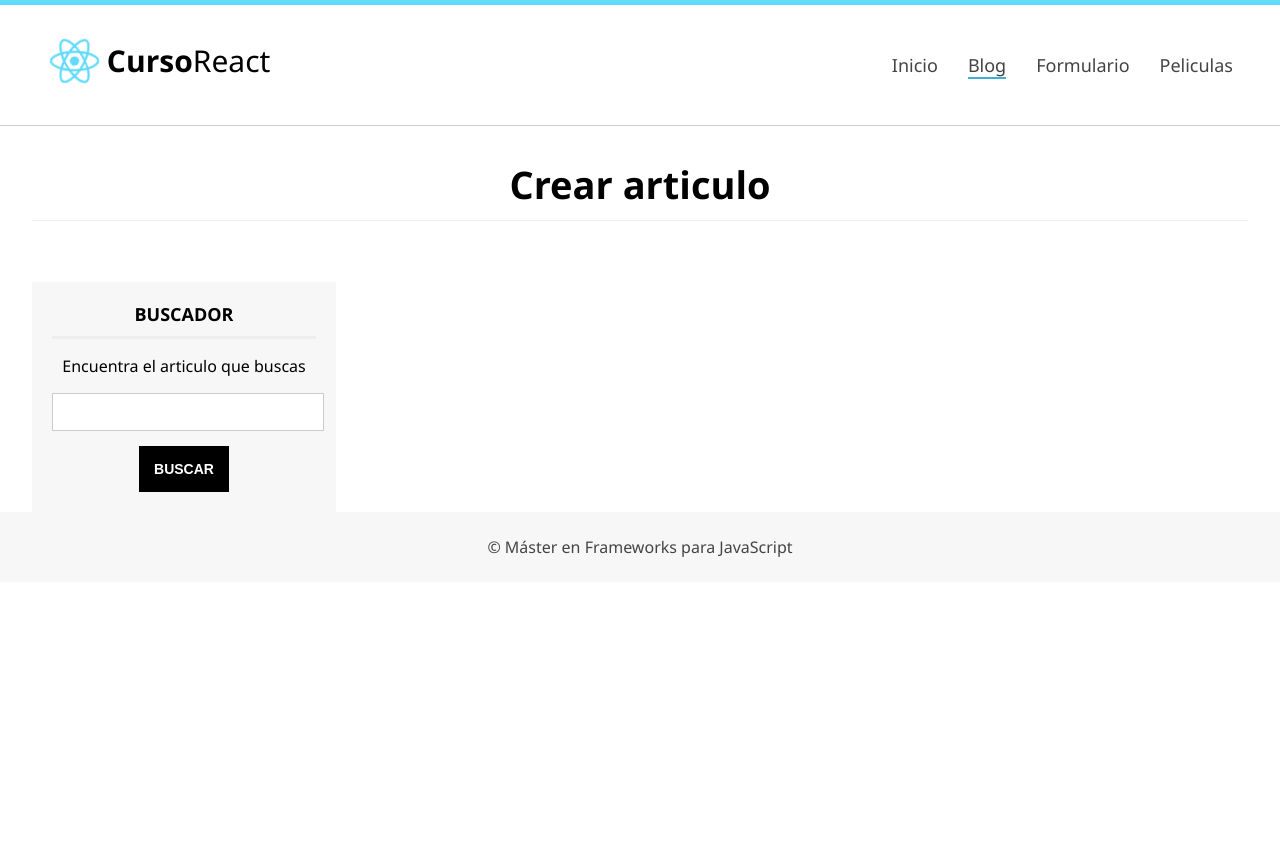
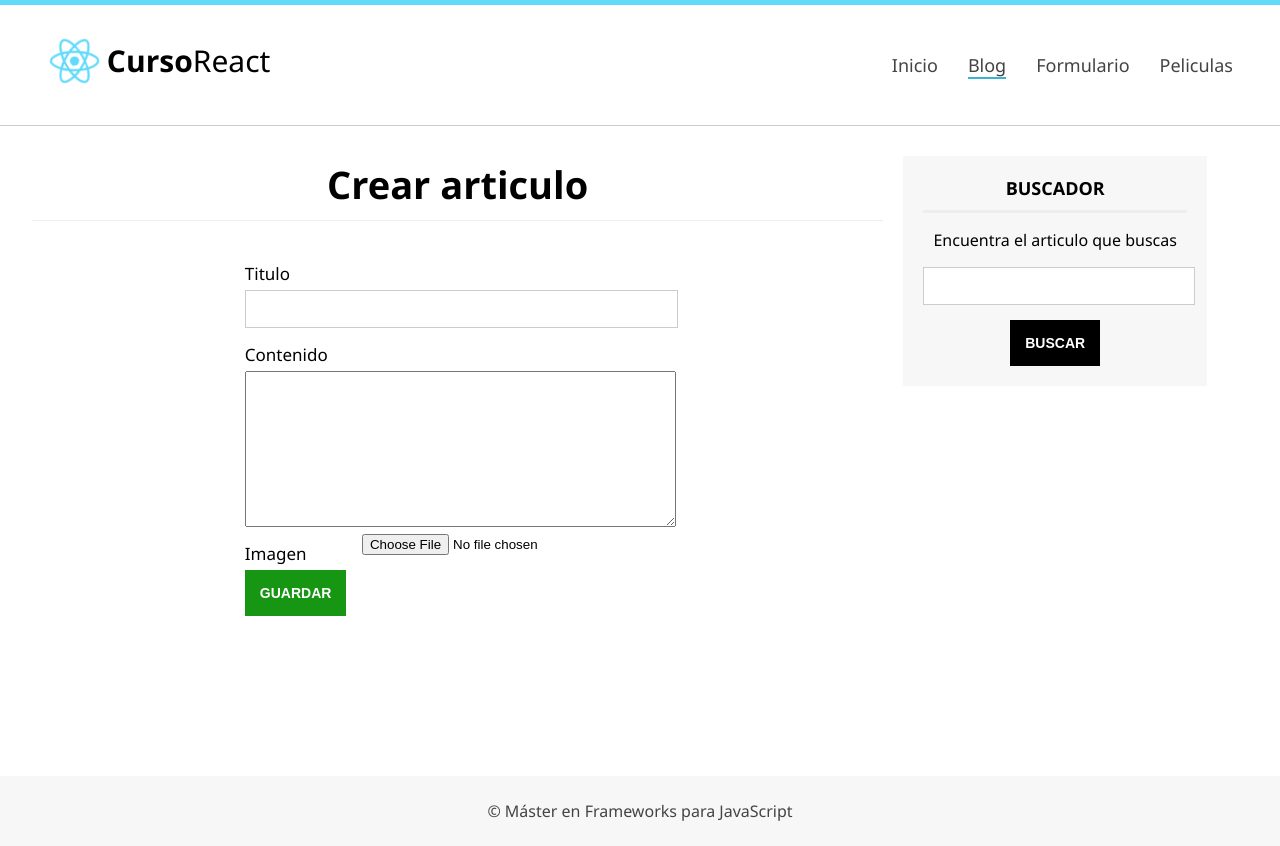
Before and after one commit to mayorgas1996/AprendiendoReact, a React (Create React App) app: page /blog/crear in a window 1280 px wide. Before the commit the page ends 800 px from the top, so only its background shows below. Built offline with nearby package versions, Linux system fonts and the light colour scheme.

Commit message:
Guardado de datos mediante POST y redirección

```diff
--- a/src/assets/css/App.css
+++ b/src/assets/css/App.css
@@ -236,6 +236,7 @@
 }
 
 input[type="text"],
+input[type="file"]
 textarea{
     width: 100%;
     min-height: 30px;
@@ -248,6 +249,10 @@
 input[type="text"]:focus,
 textarea:focus{
     box-shadow: 0px 0px 5px #eee inset;
+}
+
+input[type="submit"]{
+    margin-top: 15px;
 }
 
 textarea{
--- a/src/components/CreateArticle.js
+++ b/src/components/CreateArticle.js
@@ -7,12 +7,76 @@
 //Validación formularios y alertas
 
 class CreateArticle extends Component{
+
+    url = Global.url;
+    titleRef = React.createRef();
+    contentRef = React.createRef();
+
+    state = {
+        article: {},
+        status: null
+    };
+
+    saveArticle = (e) => {
+        e.preventDefault();
+
+        //Rellenar state con valores del formulario
+        this.changeState();
+
+        //Hacer una petición HTTP por POST para guardar el artículo
+        axios.post(this.url + 'save', this.state.article)
+            .then( res => {
+                if(res.data.article){
+                    this.setState({
+                        article: res.data.article,
+                        status: 'success'
+                    });
+                }
+                else{
+                    this.setState({
+                        status: 'failed'
+                    });
+                }
+            });
+    }
+
+    changeState = () => {
+        this.setState({
+            article: {
+                title: this.titleRef.current.value,
+                content: this.contentRef.current.value
+            }
+        });
+    }
+
     render(){
+
+        if(this.state.status === 'success'){
+            return <Redirect to="/blog" />
+        }
 
         return(
             <div className="center">
-                <section id="context">
+                <section id="content">
                     <h1 className="subheader">Crear articulo</h1>
+
+                    <form className="mid-form" onSubmit={this.saveArticle}>
+                        <div className="form-group">
+                            <label htmlFor="title">Titulo</label>
+                            <input type="text" name="title" ref={this.titleRef} onChange={this.changeState}/>
+                        </div>
+                        <div className="form-group">
+                            <label htmlFor="content">Contenido</label>
+                            <textarea name="content" ref={this.contentRef} onChange={this.changeState}/>
+                        </div>
+                        <div className="form-group">
+                            <label htmlFor="file0">Imagen</label>
+                            <input type="file" name="file0"/>
+                        </div>
+
+                        <input type="submit" value="Guardar" className="btn btn-success"/>
+                    </form>
+
                 </section>
 
                 <Sidebar/>
```
